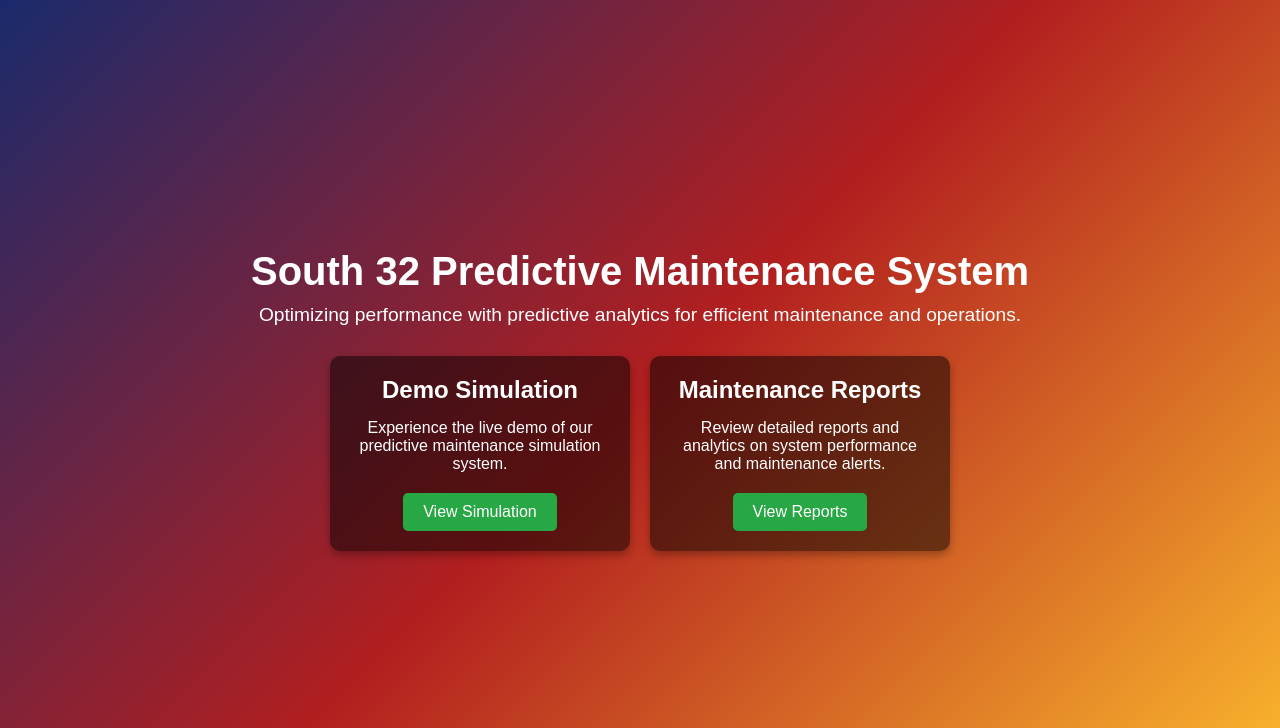
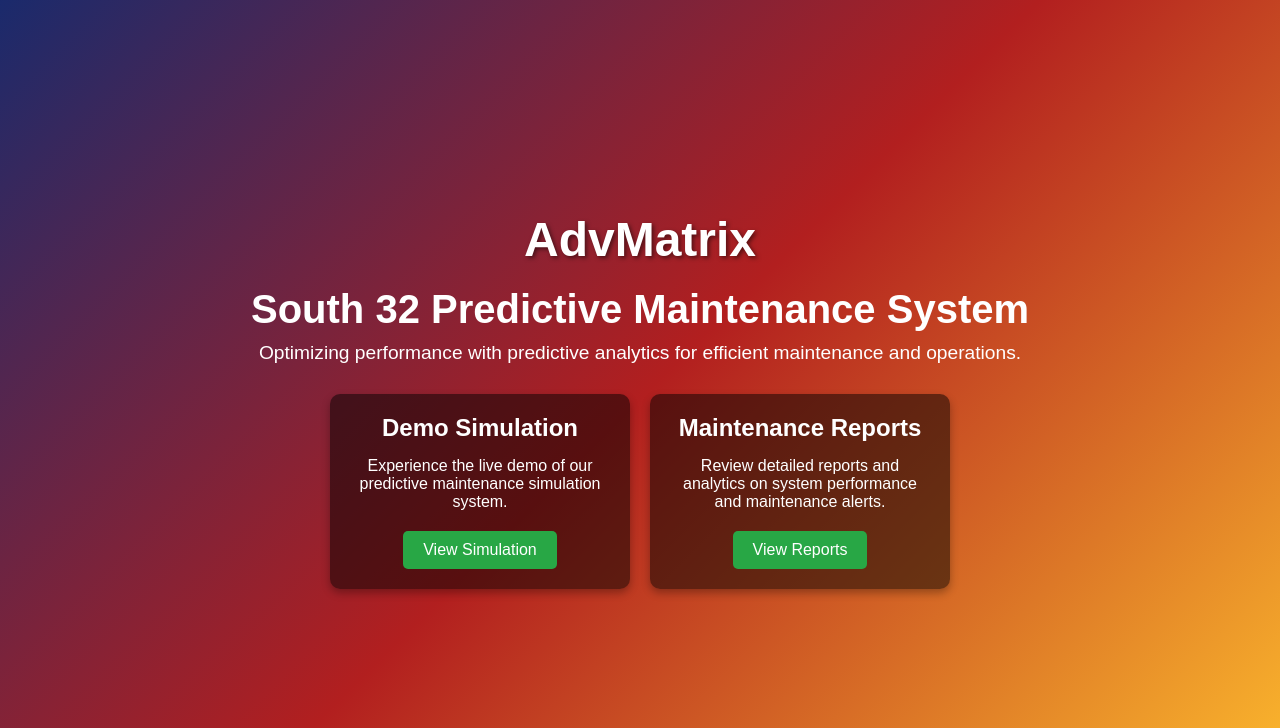
Before and after one commit to thegreatgabuza/mining, a plain HTML site: page index.html in a window 1280 px wide. Shown: the top 728 px of the page. Drawn offline with Linux system fonts and the light colour scheme.

Commit message:
AdvMatrix

```diff
--- a/index.html
+++ b/index.html
@@ -23,6 +23,17 @@
       text-align: center;
       padding: 20px;
       position: relative;
+    }
+    /* Top Branding Heading */
+    .brand-heading {
+      width: 100%;
+      text-align: center;
+      margin-bottom: 20px;
+    }
+    .brand-heading h1 {
+      font-size: 3rem;
+      color: #fff;
+      text-shadow: 2px 2px 4px rgba(0,0,0,0.5);
     }
     header {
       margin-bottom: 30px;
@@ -93,8 +104,12 @@
   </style>
 </head>
 <body>
+  <!-- Top Branding Heading -->
+  <div class="brand-heading">
+    <h1>AdvMatrix</h1>
+  </div>
   <header>
-    <h1>South 32 Predictive Maintenance  System</h1>
+    <h1>South 32 Predictive Maintenance System</h1>
     <p>Optimizing performance with predictive analytics for efficient maintenance and operations.</p>
   </header>
   <div class="container-wrapper">
@@ -111,8 +126,8 @@
   </div>
   <div class="powered-by">
 
-     <span>Powered by</span>
-     <img src="log11.png" alt="Quantilytix Logo">
+    <span>Powered by</span>
+    <img src="log11.png" alt="Quantilytix Logo">
   </div>
 </body>
 </html>
```
